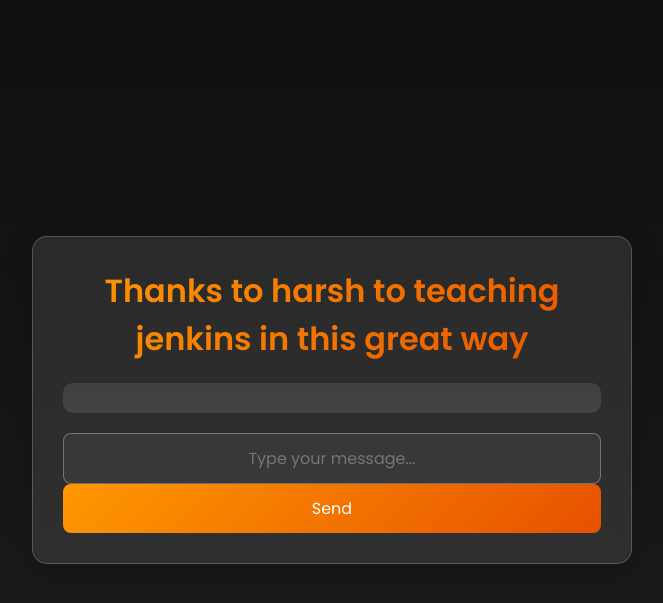
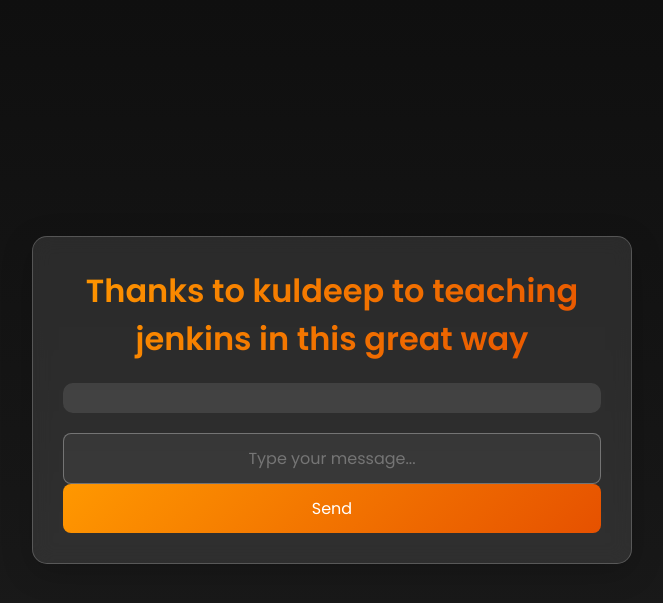
Before and after one commit to gopalkharsodiya-code/two-tier-flaskapp, a Flask app: page / in a window 1280 px wide. Shown: the top 603 px of the page, without its empty margins (308-971 px from the left). Run offline with Flask 2, Linux system fonts and the light colour scheme; data that the repository does not hold is empty; some libraries are stand-ins or nearby versions.

Commit message:
update index.html

```diff
--- a/templates/index.html
+++ b/templates/index.html
@@ -38,6 +38,7 @@
             border-radius: 15px;
             box-shadow: 0 8px 32px rgba(0, 0, 0, 0.2);
             border: 1px solid rgba(255, 255, 255, 0.2);
+
             text-align: center;
             transition: transform 0.3s ease, box-shadow 0.3s ease;
         }
@@ -131,7 +132,7 @@
 
 <body>
     <div class="container">
-        <h1>Thanks to harsh to teaching jenkins in this great way</h1>
+        <h1>Thanks to kuldeep to teaching jenkins in this great way</h1>
 
         <div class="messages">
             {% for message in messages %}
```
